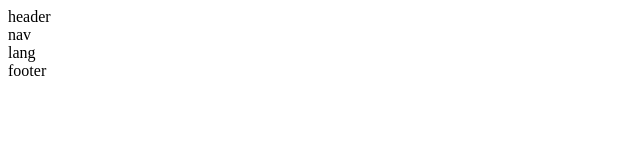
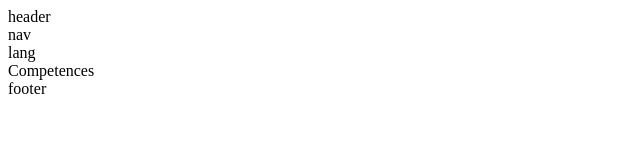
Before and after one commit to dam277/P-Portfolio, a React (Create React App) app in the folder 02-SourceCode/portfolio/: page /#/competences in a window 1280 px wide. Shown: the top 160 px of the page, without its empty margins (0-640 px from the left). Built offline with nearby package versions, Linux system fonts and the light colour scheme.

Commit message:
Setup hashrouter

```diff
--- a/02-SourceCode/portfolio/src/index.jsx
+++ b/02-SourceCode/portfolio/src/index.jsx
@@ -1,6 +1,6 @@
 import React from 'react';
 import ReactDOM from 'react-dom/client';
-import { HashRouter as Router, Routes, Route } from'react-router-dom';
+import { HashRouter as Router, Routes, Route } from 'react-router-dom';
 
 import Header from './pages/includes/Header';
 import Footer from './pages/includes/Footer';
@@ -8,6 +8,7 @@ import Nav from './pages/includes/Nav';
 import Lang from './pages/includes/Lang';
 
 import Home from './pages/views/home';
+import Competences from './pages/views/about/Competences';
 
 const root = ReactDOM.createRoot(document.getElementById('root'));
 root.render(
@@ -18,6 +19,7 @@ root.render(
             <Lang />
             <Routes>
                 <Route path='/' element={<Home />}/>
+                <Route path='/competences' element={<Competences />}/>
             </Routes>
             <Footer />
         </Router>
--- /dev/null
+++ b/02-SourceCode/portfolio/src/pages/views/about/Competences.jsx
@@ -0,0 +1,10 @@
+function Competences()
+{
+    return(
+        <main>
+            Competences
+        </main>
+    )
+}
+
+export default Competences;
```
